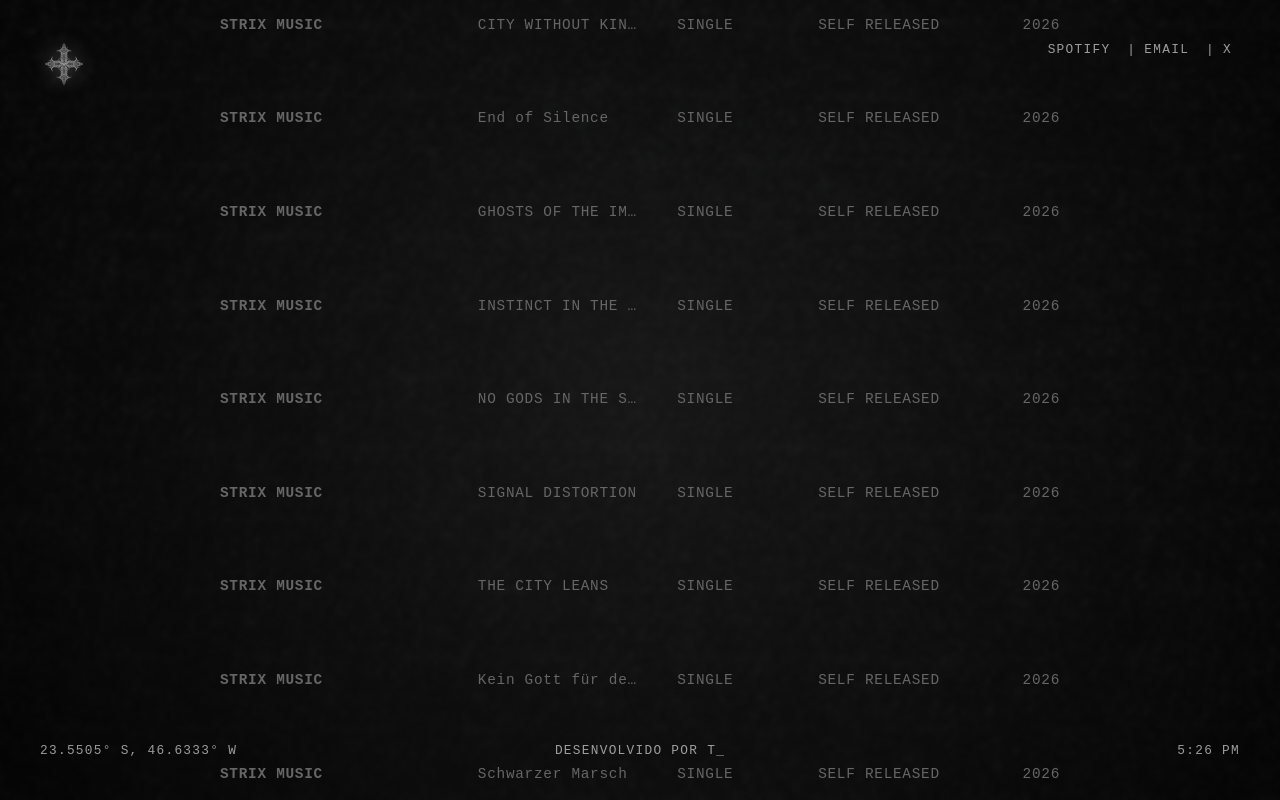
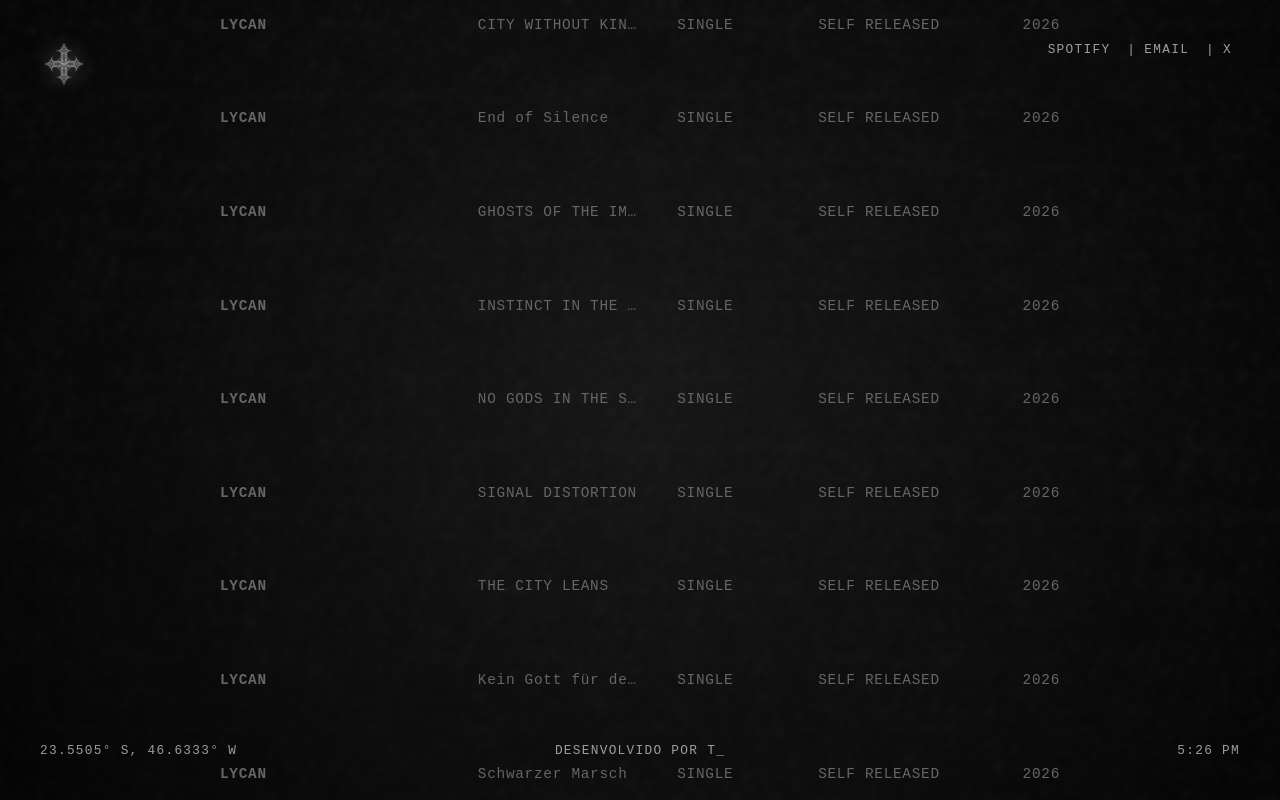
Before and after one commit to VeteranoSecurity/Strix-Music, a React (Vite) app: page / in a window 1280 px wide. Built offline with nearby package versions, Linux system fonts and the light colour scheme.

Commit message:
Nome do Artista

```diff
--- a/src/App.tsx
+++ b/src/App.tsx
@@ -25,7 +25,7 @@ export default function App() {
   const projectsData = [
     {
       id: 1,
-      artist: "STRIX MUSIC",
+      artist: "LYCAN",
       album: "CITY WITHOUT KINGS",
       category: "SINGLE",
       label: "SELF RELEASED",
@@ -35,7 +35,7 @@ export default function App() {
     },
     {
       id: 2,
-      artist: "STRIX MUSIC",
+      artist: "LYCAN",
       album: "End of Silence",
       category: "SINGLE",
       label: "SELF RELEASED",
@@ -45,7 +45,7 @@ export default function App() {
     },
     {
       id: 3,
-      artist: "STRIX MUSIC",
+      artist: "LYCAN",
       album: "GHOSTS OF THE IMMORTALS",
       category: "SINGLE",
       label: "SELF RELEASED",
@@ -55,7 +55,7 @@ export default function App() {
     },
     {
       id: 4,
-      artist: "STRIX MUSIC",
+      artist: "LYCAN",
       album: "INSTINCT IN THE INFRASTRUCTURE",
       category: "SINGLE",
       label: "SELF RELEASED",
@@ -65,7 +65,7 @@ export default function App() {
     },
     {
       id: 5,
-      artist: "STRIX MUSIC",
+      artist: "LYCAN",
       album: "NO GODS IN THE STATIC",
       category: "SINGLE",
       label: "SELF RELEASED",
@@ -75,7 +75,7 @@ export default function App() {
     },
     {
       id: 6,
-      artist: "STRIX MUSIC",
+      artist: "LYCAN",
       album: "SIGNAL DISTORTION",
       category: "SINGLE",
       label: "SELF RELEASED",
@@ -85,7 +85,7 @@ export default function App() {
     },
     {
       id: 7,
-      artist: "STRIX MUSIC",
+      artist: "LYCAN",
       album: "THE CITY LEANS",
       category: "SINGLE",
       label: "SELF RELEASED",
@@ -95,7 +95,7 @@ export default function App() {
     },
     {
       id: 8,
-      artist: "STRIX MUSIC",
+      artist: "LYCAN",
       album: "Kein Gott für den Block",
       category: "SINGLE",
       label: "SELF RELEASED",
@@ -105,7 +105,7 @@ export default function App() {
     },
     {
       id: 9,
-      artist: "STRIX MUSIC",
+      artist: "LYCAN",
       album: "Schwarzer Marsch",
       category: "SINGLE",
       label: "SELF RELEASED",
```
